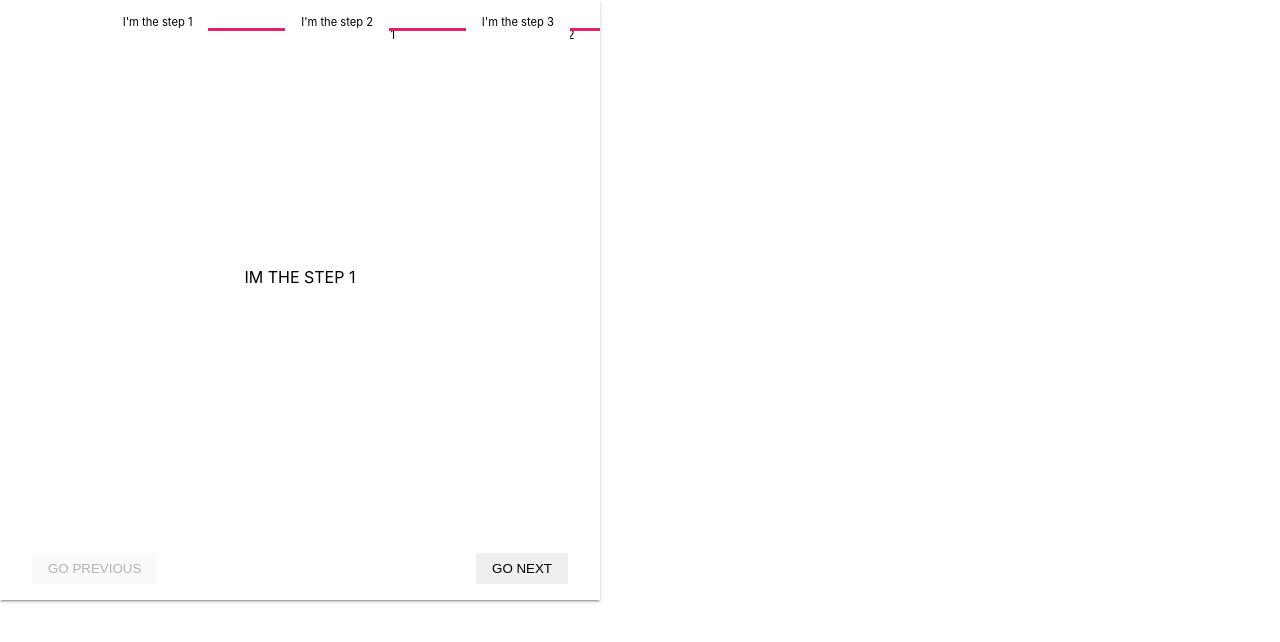
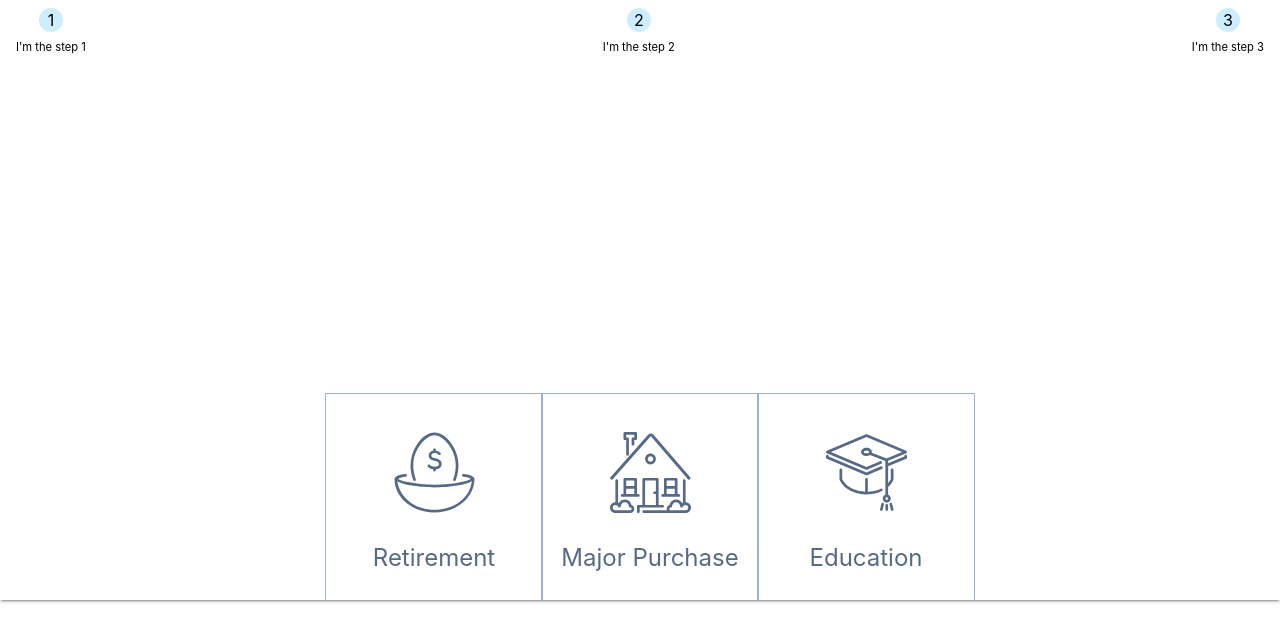
Before and after one commit to Milan1993/invest-strategy, a React (Create React App) app: page / in a window 1280 px wide. Shown: the top 642 px of the page. Built offline with nearby package versions, Linux system fonts and the light colour scheme; the HTML template or start-up script is replaced by a standard one.

Commit message:
Implemented Stepper component

```diff
--- a/src/App.js
+++ b/src/App.js
@@ -1,57 +1,26 @@
 import GoalType from "./components/GoalType";
+import GoalTypes from "./components/GoalTypes";
 import { Stepper } from "./components/Step/Stepper";
 import "./App.css";
-
-const Step = ({
-  goNextStep,
-  goPreviousStep,
-  isFirst,
-  isLast,
-  step,
-}) => {
-  return (
-    <div className="step">
-      <div className="step-body">IM THE STEP {step}</div>
-      <div className="step-actions">
-        {/* If we are in the Step 1, we cannot go back, so we disable this */}
-        <button
-          className="step-button"
-          disabled={isFirst}
-          onClick={goPreviousStep}
-        >
-          GO PREVIOUS
-        </button>
-        {/* Same but with the last step */}
-        <button className="step-button" disabled={isLast} onClick={goNextStep}>
-          GO NEXT
-        </button>
-      </div>
-    </div>
-  );
-};
 
 function App() {
   return (
     <div className="App">
       <header className="App-header"></header>
-      {/* <GoalType type="retirement"/>
-      <GoalType type="major-purchase"/>
-      <GoalType type="education"/>
-      <GoalType type="build-wealth"/> */}
       <Stepper
+        showStepNumbers
         steps={[
           {
             title: "I'm the step 1",
-            // Render whatever you want here, we will improve this later
-            element: stepProps => <Step {...stepProps} />,
+            element: (stepProps) => <GoalTypes types={["retirement","major-purchase","education" ]} {...stepProps}/>,
           },
           {
             title: "I'm the step 2",
-            element: stepProps => <Step {...stepProps} />,
+            element: (stepProps) => <GoalType type="major-purchase" {...stepProps}/>,
           },
           {
             title: "I'm the step 3",
-            element: stepProps => <Step {...stepProps} />,
+            element: (stepProps) => <GoalType type="education" {...stepProps}/>,
           },
         ]}
       />
--- a/src/components/GoalType.jsx
+++ b/src/components/GoalType.jsx
@@ -31,7 +31,7 @@ const GoalTypeContainer = styled.a`
 
 `;
 
-const GoalType = ({ type }) => {
+const GoalType = ({ type, goNextStep }) => {
 
   const renderComponentIcon = (type) => {
     switch (type) {
@@ -43,14 +43,21 @@ const GoalType = ({ type }) => {
     }
   }
 
+  const linkOnClick = (e) => {
+    e.preventDefault();
+    goNextStep()
+  }
+
   return (
-    <GoalTypeContainer href="" alia-label={type}>
+    <>
+      <GoalTypeContainer href="" alia-label={type} onClick={linkOnClick}>
 
-      {renderComponentIcon(type)}
+        {renderComponentIcon(type)}
 
-      <span class="label">{type.replace(/-/g, " ")}</span>
+        <span class="label">{type.replace(/-/g, " ")}</span>
 
-    </GoalTypeContainer>
+      </GoalTypeContainer>
+    </>
   )
 }
 
--- /dev/null
+++ b/src/components/GoalTypes.jsx
@@ -0,0 +1,14 @@
+import React from 'react';
+import GoalType from './GoalType';
+
+const GoalTypes = ({ types, goNextStep }) => {
+  return (
+    <div>
+      {types.map((type, i) => (
+        <GoalType key={i} type={type} goNextStep={goNextStep}/>
+      ))}
+    </div>
+  )
+}
+
+export default GoalTypes;
--- a/src/components/Step/StepProgress.jsx
+++ b/src/components/Step/StepProgress.jsx
@@ -1,17 +1,9 @@
-import styled, {css} from "styled-components";
+import styled from "styled-components";
 
 const StepperProgressWrapper = styled.div`
-  position: absolute;
-  top: 15px;
   width: 100%;
   z-index: 9;
-`;
-
-const Wrapper = styled.div`
-  width: 90%;
-  position: relative;
   display: flex;
-  margin: auto;
   justify-content: space-between;
 `;
 
@@ -21,10 +13,20 @@ const StepTitle = styled.div`
   align-items: center;
   background: #fff;
   padding: 0 1rem;
-  height: 30px;
 `;
 
 const StepTitleNumber = styled.div`
+  font-size: 1rem;
+  background: #ceeeff;
+  height: 24px;
+  width: 24px;
+  margin: 0.3rem auto;
+  line-height: 1.5;
+  border: 3px solid #fff;
+  border-radius: 100%;
+`;
+
+const StepperProgressBar = styled.div`
   position: absolute;
   width: 100%;
   height: 3px;
@@ -32,12 +34,7 @@ const StepTitleNumber = styled.div`
   z-index: -1;
   background: #e91e63;
   transition: width 1s cubic-bezier(0.23, 1, 0.32, 1) 0s;
-`;
-
-const StepperProgressBar = styled.div`
-  ${props => props.width && css`
-    width: ${props.width}%;
-  `}
+  width: ${props => props.width}%;
 `;
 
 const StepperProgress = ({ stepTitles, currentStep }) => {
@@ -46,7 +43,6 @@ const StepperProgress = ({ stepTitles, currentStep }) => {
 
   return (
     <StepperProgressWrapper>
-      <Wrapper>
       <StepperProgressBar width={progress} />
 
       {stepTitles.map((title, i) => (
@@ -55,7 +51,6 @@ const StepperProgress = ({ stepTitles, currentStep }) => {
           {title}
         </StepTitle>
       ))}
-      </Wrapper>
     </StepperProgressWrapper>
   );
 };
--- a/src/components/Step/Stepper.jsx
+++ b/src/components/Step/Stepper.jsx
@@ -1,15 +1,17 @@
 import React, { useState, useEffect, useRef } from "react";
 import styled from 'styled-components';
-import StepProgress from './StepProgress'
+import StepProgress from './StepProgress';
 
 const StepperComponent = styled.div`
-  width: 600px;
+  width: 100vw;
   height: 600px;
   position: relative;
   overflow: hidden;
-  display: inline-block;
   box-shadow: rgba(0, 0, 0, 0.2) 0px 3px 1px -2px,
     rgba(0, 0, 0, 0.14) 0px 2px 2px 0px, rgba(0, 0, 0, 0.12) 0px 1px 5px 0px;
+  flex-direction: column;
+  gap: 80px;
+  display: inline-flex;
 `;
 
 const StepperSelector = styled.div`
@@ -19,15 +21,18 @@ const StepperSelector = styled.div`
   display: inline-flex;
   /* Animate each step movement */
   transition: transform 1s cubic-bezier(0.23, 1, 0.32, 1) 0s;
+  align-items: flex-end;
+  padding: 10px;
 `;
 
 const StepWrapper = styled.div`
-  width: 600px;
-  height: 100%;`
-;
+  width: 100vw;
+  display: flex;
+  justify-content: center;
+`;
 
 
-export const Stepper = ({ steps }) => {
+export const Stepper = ({ steps, showStepNumbers }) => {
   const [currentStep, setCurrentStep] = useState(1);
   const stepperSelector = useRef(null);
   // Every time our currentStep is updated, we are going to trigger this
@@ -53,18 +58,17 @@ export const Stepper = ({ steps }) => {
     if (stepperSelector.current) {
       const stepper = stepperSelector.current;
       const stepWidth = stepper.offsetWidth / steps.length;
-      stepper.style.transform = `translateX(-${stepWidth * (currentStep - 1)
-        }px)`;
+      stepper.style.transform = `translateX(-${stepWidth * (currentStep - 1)}px)`;
     }
   };
 
   return (
     <StepperComponent>
-      <StepProgress
+      {showStepNumbers && <StepProgress
         stepTitles={steps.map(step => step.title)}
         currentStep={currentStep}
-      />
-      {/* This will display our current step */}
+      />}
+
       <StepperSelector ref={stepperSelector}>
         {steps.map((step, i) => (
           <StepWrapper>
```
Lines whose indentation alone changed are shown as unchanged.
